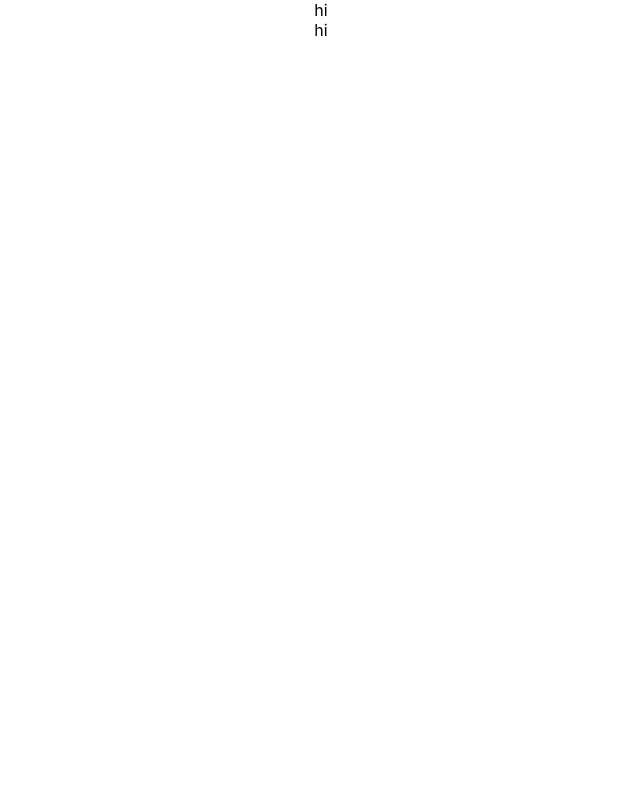
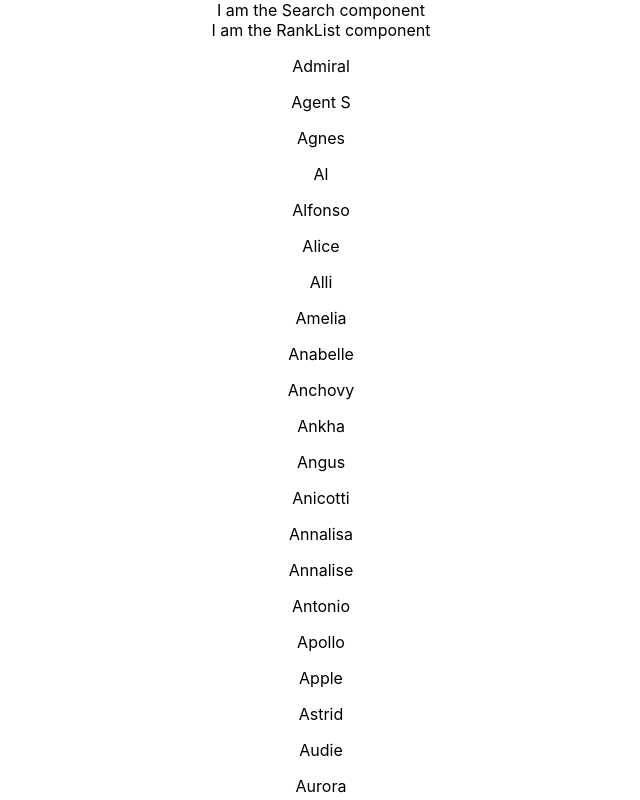
Before and after one commit to hotinglok/NookRanking, a React (Create React App) app in the folder nook-ranking/: page / in a window 1280 px wide. Shown: the top 800 px of the page, without its empty margins (319-959 px from the left). Built offline with nearby package versions, Linux system fonts and the light colour scheme.

Commit message:
mapped out villager names for testing

```diff
--- a/nook-ranking/src/components/PageWrapper/PageWrapper.jsx
+++ b/nook-ranking/src/components/PageWrapper/PageWrapper.jsx
@@ -3,12 +3,15 @@ import RankList from '../RankList/RankList';
 import Search from '../Search/Search';
 
 const PageWrapper = ({ data }) => {
-  console.log(data);
+  const villagers = data.map((villager, i) => (
+    <p key={i}>{villager.name_en}</p>
+))
   return (
-    <body>
+    <div className="page-wrapper">
       <Search></Search>
       <RankList></RankList>
-    </body>
+      {villagers}
+    </div>
   );
 }
 
--- a/nook-ranking/src/components/RankList/RankList.jsx
+++ b/nook-ranking/src/components/RankList/RankList.jsx
@@ -3,7 +3,7 @@ import React from 'react';
 
 const RankList = ({ data }) => {
   return (
-    <div>hi</div>
+    <div>I am the RankList component</div>
   );
 }
 
--- a/nook-ranking/src/components/Search/Search.jsx
+++ b/nook-ranking/src/components/Search/Search.jsx
@@ -3,7 +3,7 @@ import React from 'react';
 
 const Search = ({ data }) => {
   return (
-    <div>hi</div>
+    <div>I am the Search component</div>
   );
 }
 
```
